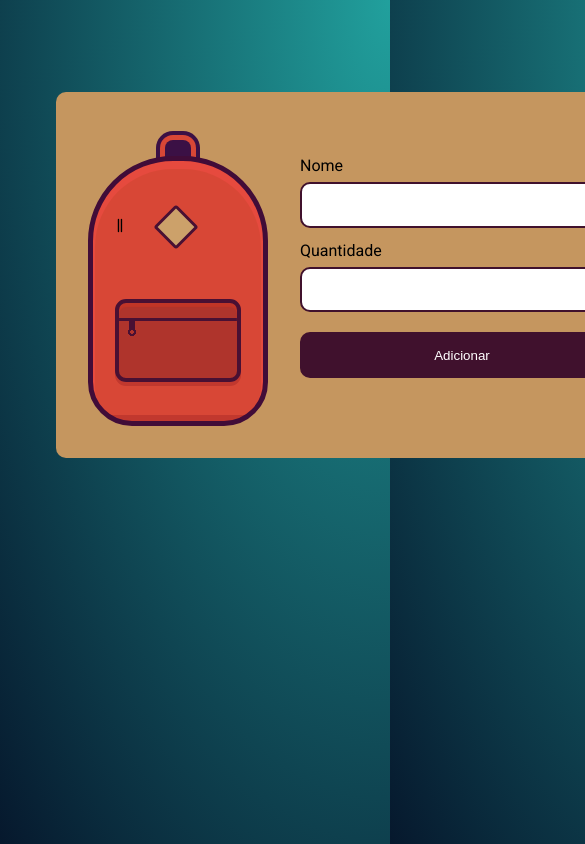
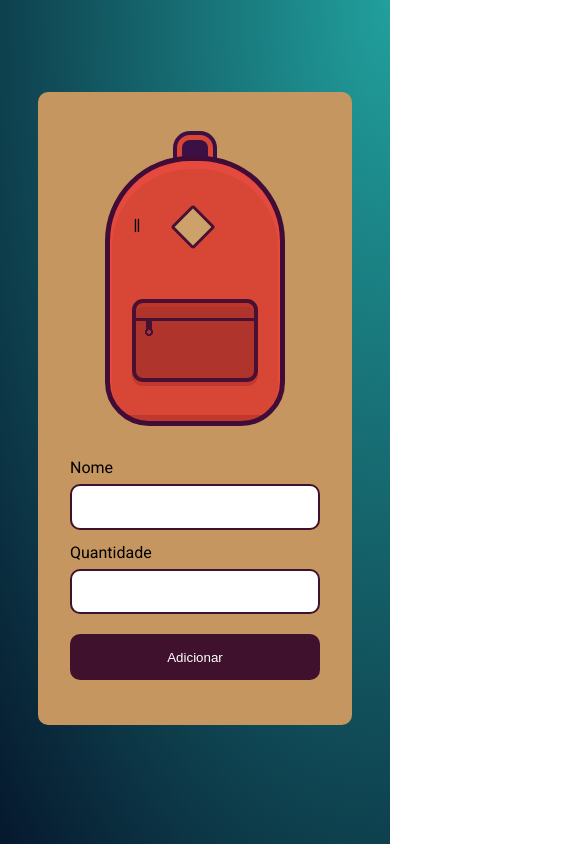
Before and after one commit to aninhafofazap/Armazenando-dados, a plain HTML site: page index.html in a window 390 px wide. Shown: the top 844 px of the page, 585 px wide, since content can reach past the window. Drawn offline with Linux system fonts and the light colour scheme.

Commit message:
Criando o responsivo

```diff
--- a/css/style.css
+++ b/css/style.css
@@ -1,5 +1,5 @@
 html {
-    background: radial-gradient(farthest-corner at right top,#21A09D, #06182D);
+    background: radial-gradient(farthest-corner at right top, #21A09D, #06182D);
     height: 100%;
     font-family: 'Roboto', cursive;
 }
@@ -30,7 +30,7 @@ html {
     padding-top: 80px;
     background-color: #d84736;
     box-shadow: inset 0 6px 0 2px #e64a3e, 0 -93px 0 -77px #3b1045, 0 -93px 0 -72px #d84736, 0 -93px 0 -68px #3b1045;
-    background-image: linear-gradient(to right, transparent 5px, transparent 20px, transparent 1px, transparent 25px, transparent 5px, transparent 20px, transparent 20px, transparent 86px, #c1382e 45px, #c1382e 230px, transparent 25px, transparent 172px );
+    background-image: linear-gradient(to right, transparent 5px, transparent 20px, transparent 1px, transparent 25px, transparent 5px, transparent 20px, transparent 20px, transparent 86px, #c1382e 45px, #c1382e 230px, transparent 25px, transparent 172px);
     background-position: center 254px;
     background-size: 305px 6px;
     background-repeat: repeat-x;
@@ -46,12 +46,12 @@ html {
     display: block;
     content: '';
     position: absolute;
-  }
+}
 
 .mochila:before {
     height: 75px;
     width: 118px;
-    background-image: radial-gradient(circle closest-corner at 13px 29px , #af342c, #af342c 2px, transparent 2px, transparent), radial-gradient(circle closest-corner at 13px 29px , #491033, #491033 4px, transparent 4px, transparent), linear-gradient(to bottom, transparent 10px, transparent 15px, #491033 5px, #491033 18px, transparent 18px, transparent 100px), linear-gradient(to right, #af342c 10px, #af342c 10px, transparent 10px, transparent 16px, #af342c 9px, #af342c 50px), linear-gradient(to bottom, #af342c 8px, #af342c 16px, #491033 8px, #491033 30px, #af342c 20px, #af342c 72px, #af342c 10px, #af342c 57px, #af342c 5%);
+    background-image: radial-gradient(circle closest-corner at 13px 29px, #af342c, #af342c 2px, transparent 2px, transparent), radial-gradient(circle closest-corner at 13px 29px, #491033, #491033 4px, transparent 4px, transparent), linear-gradient(to bottom, transparent 10px, transparent 15px, #491033 5px, #491033 18px, transparent 18px, transparent 100px), linear-gradient(to right, #af342c 10px, #af342c 10px, transparent 10px, transparent 16px, #af342c 9px, #af342c 50px), linear-gradient(to bottom, #af342c 8px, #af342c 16px, #491033 8px, #491033 30px, #af342c 20px, #af342c 72px, #af342c 10px, #af342c 57px, #af342c 5%);
     margin-left: 22px;
     margin-top: 58px;
     border: 4px solid #491033;
@@ -70,8 +70,8 @@ html {
     margin-left: 67px;
     margin-top: -30px;
     background: #cca16a;
-    width:26px;
-    height:26px;
+    width: 26px;
+    height: 26px;
     border: 3px solid #491033;
     border-radius: 3px;
     transform: rotate(45deg);
@@ -129,3 +129,25 @@ html {
     Background: #C5965F;
     font-weight: 400;
 }
+
+@media screen and (max-width: 390px) {
+    .conteudo {
+        display: flex;
+        align-items: center;
+        flex-direction: column;
+
+    }
+
+    .principal {
+        min-width: 300px;
+        flex-direction: column;
+    }
+
+    .adicionar {
+        width: 250px;
+    }
+
+    .mochila {
+        margin: 0 auto;
+    }
+}
```
